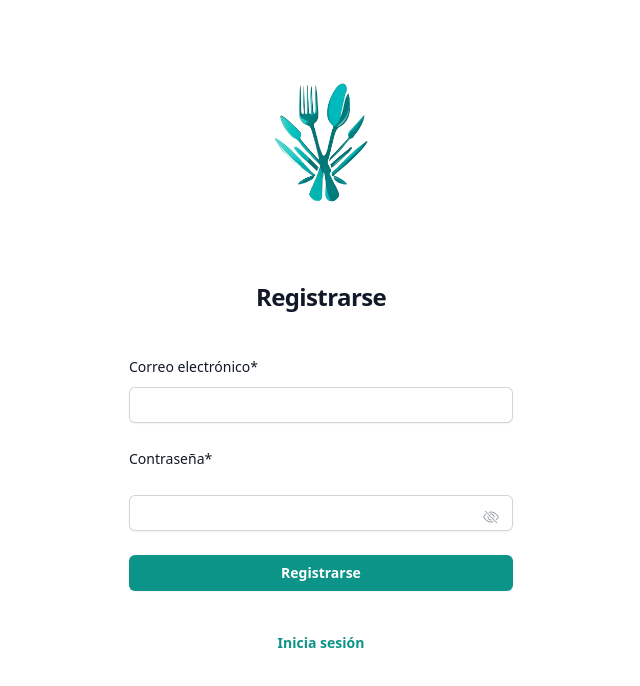
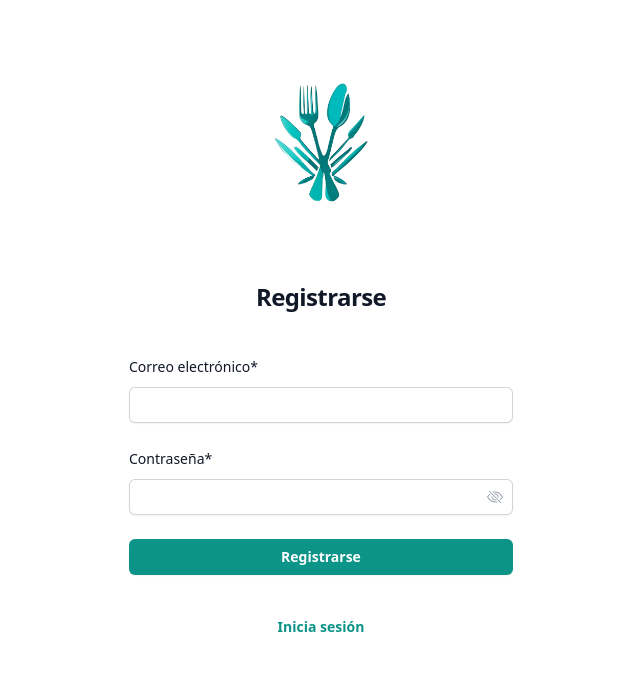
Before and after one commit to vivianaMagali/eii-tft, a React (Create React App) app: page / in a window 1280 px wide. Shown: the top 686 px of the page, without its empty margins (319-959 px from the left). Built offline with nearby package versions, Linux system fonts and the light colour scheme; no server answers.

Commit message:
fix css login

```diff
--- a/src/components/Login.jsx
+++ b/src/components/Login.jsx
@@ -56,13 +56,11 @@ const Login = () => {
                   />
                 </div>
               </div>
-
-                <>
-                  <div className="flex items-center justify-between">
+                  {/* <div className="flex items-center justify-between"> */}
+                  <div>
                     <label htmlFor="password" className="block text-sm font-medium leading-6 text-gray-900">
                       Contraseña*
                     </label>
-                  </div>
                   <div className="mt-2">
                       <div className="relative">
                         <input
@@ -73,7 +71,7 @@ const Login = () => {
                           required
                           className="block w-full px-1 rounded-md border-0 py-1.5 text-gray-900 shadow-sm ring-1 ring-inset ring-gray-300 placeholder:text-gray-400 focus:ring-2 focus:ring-inset focus:ring-teal-600 sm:text-sm sm:leading-6"
                         />
-                      <button type="button" onClick={showVisible} class="absolute top-0 end-0 p-3.5">
+                        <button type="button" onClick={showVisible} class="absolute top-0 end-0 p-2.5">
                           {isPasswordVisible ?
                           <svg class="flex-shrink-0 text-gray-400 size-4" xmlns="http://www.w3.org/2000/svg" width="16" height="16" fill="currentColor" viewBox="0 0 16 16">
                             <path d="M16 8s-3-5.5-8-5.5S0 8 0 8s3 5.5 8 5.5S16 8 16 8zM1.173 8a13.133 13.133 0 0 1 1.66-2.043C4.12 4.668 5.88 3.5 8 3.5c2.12 0 3.879 1.168 5.168 2.457A13.133 13.133 0 0 1 14.828 8c-.058.087-.122.183-.195.288-.335.48-.83 1.12-1.465 1.755C11.879 11.332 10.119 12.5 8 12.5c-2.12 0-3.879-1.168-5.168-2.457A13.134 13.134 0 0 1 1.172 8z"></path>
@@ -90,7 +88,7 @@ const Login = () => {
                         </button>
                       </div>
                     </div>
-                </>
+                  </div>
 
 
               <div>
```
Lines whose indentation alone changed are shown as unchanged.
